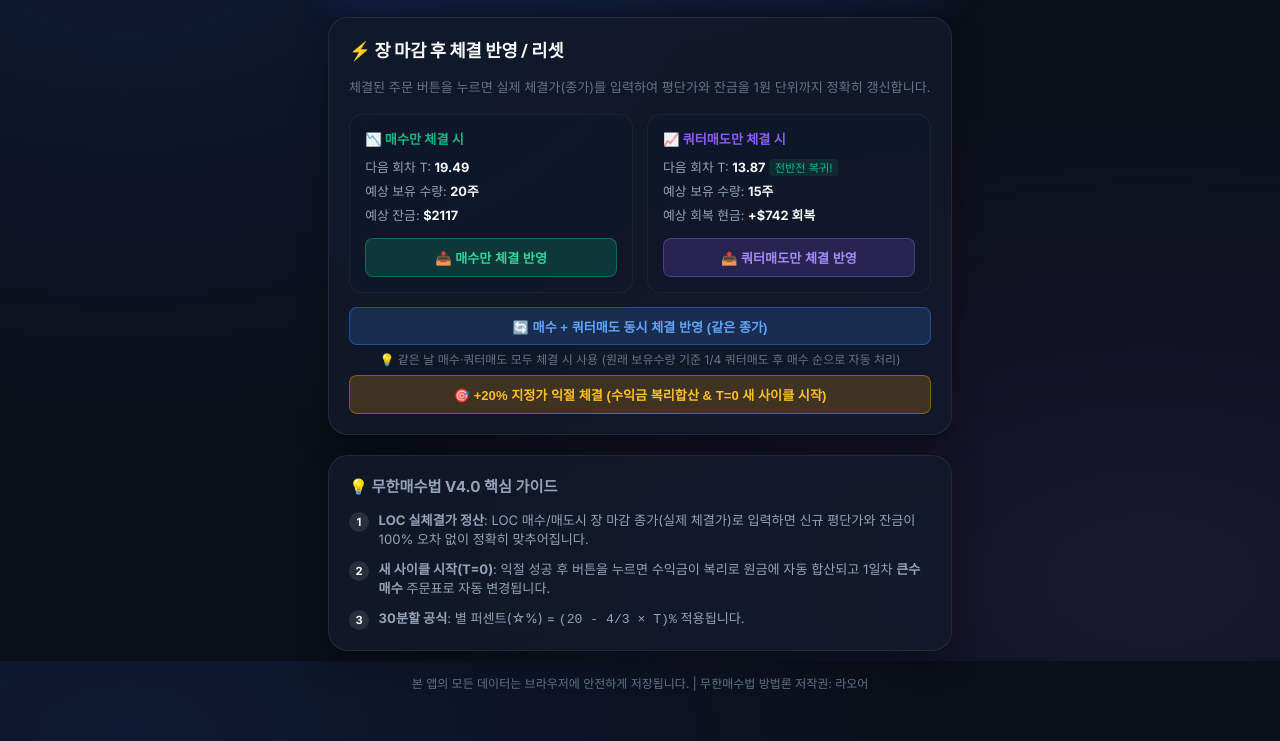
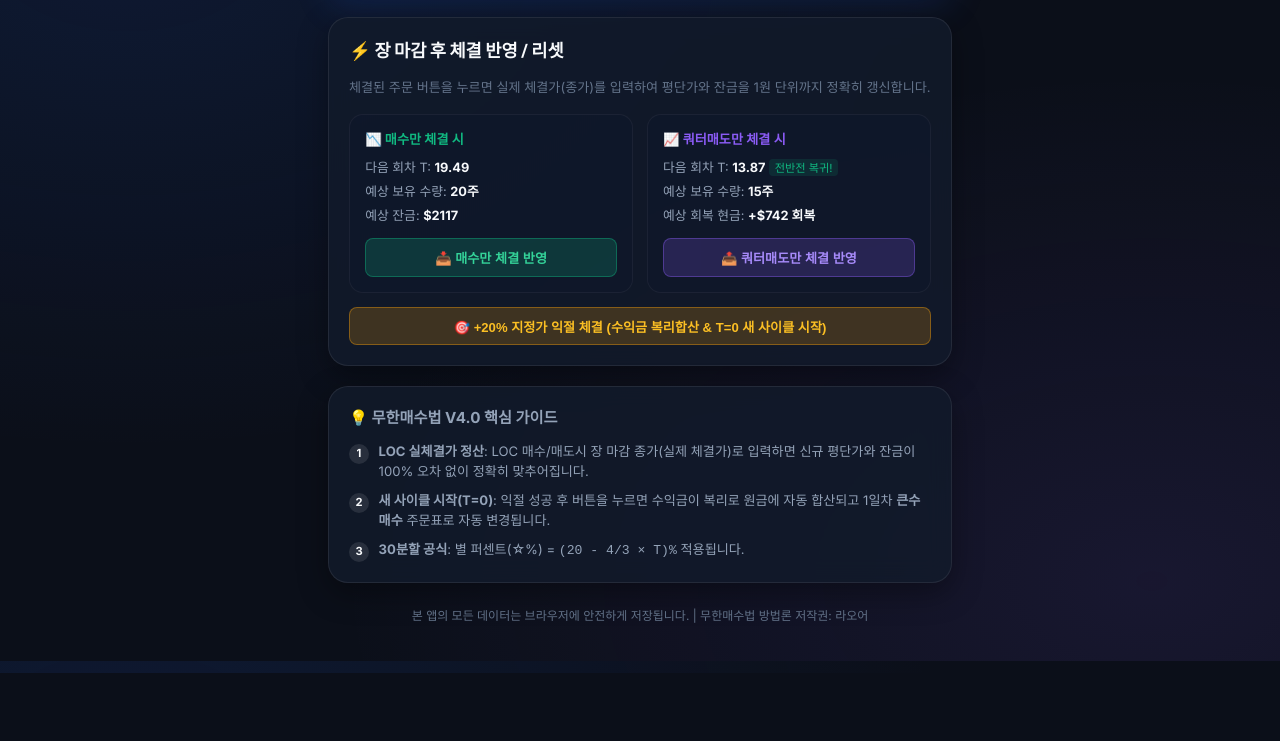
Before and after one commit to pyeong1297-a11y/soxl-tracker, a website: page index.html in a window 1280 px wide. Shown: the part 939-1680 px from the top of the page. After the commit the page ends 1612 px from the top, so only its background shows below. Drawn offline with Linux system fonts and the light colour scheme.

Commit message:
Remove unnecessary simultaneous execution button - LOC buy/sell are mutually exclusive by design

```diff
--- a/index.html
+++ b/index.html
@@ -216,13 +216,6 @@
           </div>
         </div>
 
-        <!-- Both Buy + Quarter Sell on same day -->
-        <div class="target-reset-wrapper">
-          <button type="button" class="btn-apply btn-apply-both" onclick="applyBothExecution()">
-            🔄 매수 + 쿼터매도 동시 체결 반영 (같은 종가)
-          </button>
-          <p class="both-note">💡 같은 날 매수·쿼터매도 모두 체결 시 사용 (원래 보유수량 기준 1/4 쿼터매도 후 매수 순으로 자동 처리)</p>
-        </div>
 
         <!-- Target Profit Sell Reset -->
         <div class="target-reset-wrapper">
```
